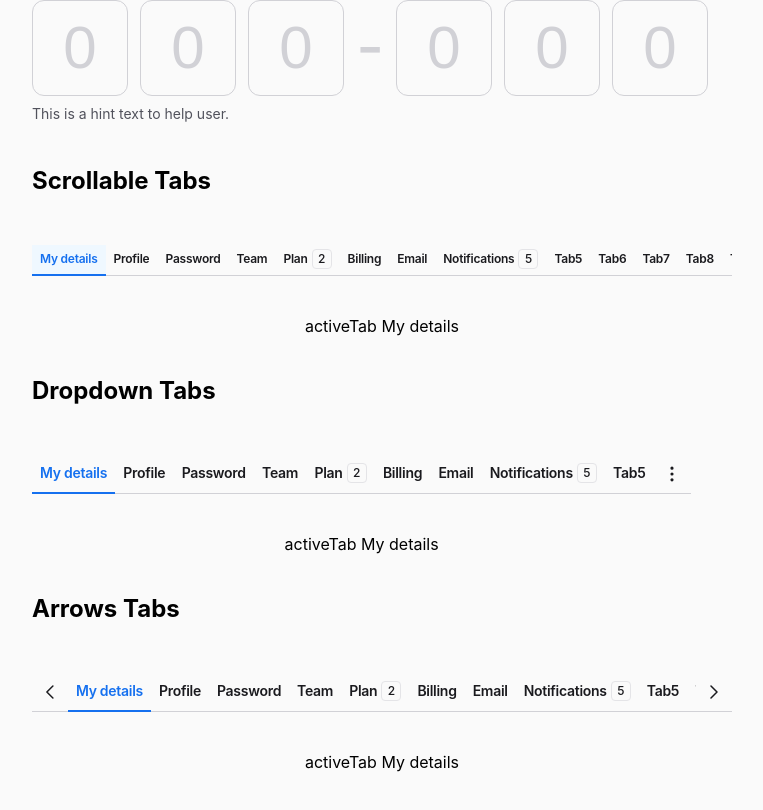
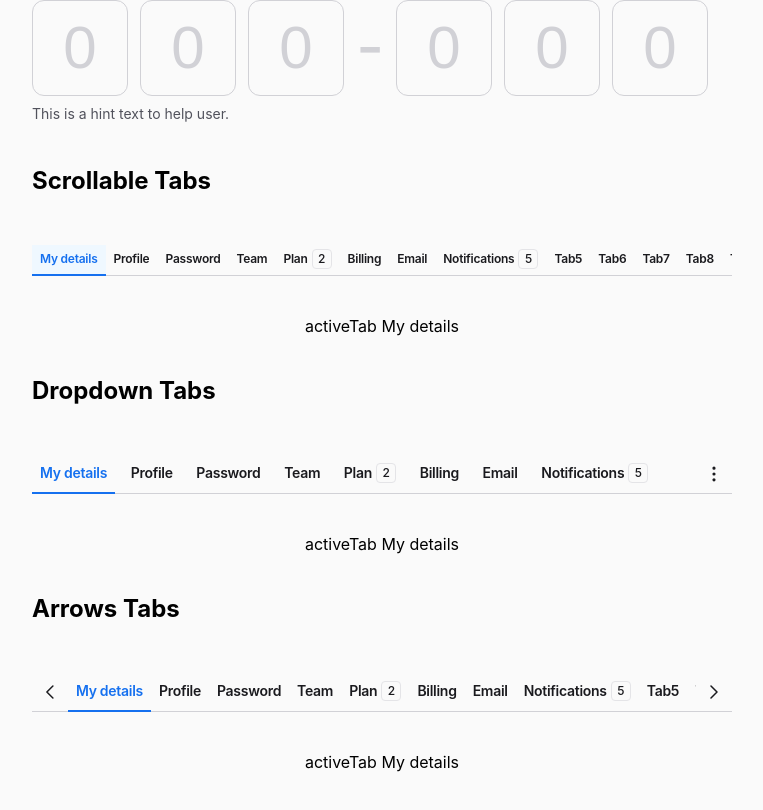
Before and after one commit to Dimatuzkoff/react-project, a React (Vite) app: page / in a window 1280 px wide. Shown: the part 2992-3802 px from the top of the page, without its empty margins (8-771 px from the left). Built offline with nearby package versions, Linux system fonts and the light colour scheme.

Commit message:
fixed tabs

```diff
--- a/src/app/App.tsx
+++ b/src/app/App.tsx
@@ -351,9 +351,6 @@ export const App = () => {
             </div>
             <div
                 style={{
-                    display: 'flex',
-                    flexDirection: 'column',
-                    alignItems: 'start',
                     marginTop: '40px',
                 }}
             >
--- a/src/widgets/tabs/libs/hooks/useContainerWidth.ts
+++ b/src/widgets/tabs/libs/hooks/useContainerWidth.ts
@@ -16,5 +16,5 @@ export const useContainerWidth = (ref: RefObject<HTMLElement | null>) => {
         return () => window.removeEventListener('resize', updateWidth);
     }, [ref]);
 
-    return width;
+    return width - 40;
 };
--- a/src/widgets/tabs/ui/Tabs/Tabs.tsx
+++ b/src/widgets/tabs/ui/Tabs/Tabs.tsx
@@ -101,6 +101,7 @@ export const Tabs = ({
                         behavior={behavior}
                         isDisabled={isDisabled}
                         size={size}
+                        isOpenDropdown={isOpenDropdown}
                     />
                 </div>
                 {behavior === 'dropdown' && (
--- a/src/widgets/tabs/ui/TabsToolIcon/TabsToolIcon.module.scss
+++ b/src/widgets/tabs/ui/TabsToolIcon/TabsToolIcon.module.scss
@@ -21,4 +21,22 @@
     &.rotate {
         transform: rotate(180deg);
     }
+    &.gap {
+        margin-left: 40px;
+    }
+
+    &.active {
+        img {
+            filter: brightness(0) saturate(100%) invert(27%) sepia(94%)
+                saturate(7497%) hue-rotate(209deg) brightness(99%)
+                contrast(101%);
+        }
+    }
+    &:hover {
+        img {
+            filter: brightness(0) saturate(100%) invert(27%) sepia(94%)
+                saturate(7497%) hue-rotate(209deg) brightness(99%)
+                contrast(101%);
+        }
+    }
 }
--- a/src/widgets/tabs/ui/TabsToolIcon/TabsToolIcon.tsx
+++ b/src/widgets/tabs/ui/TabsToolIcon/TabsToolIcon.tsx
@@ -13,6 +13,7 @@ interface TabsToolIconProps {
     isRotate?: boolean;
     position: 'left' | 'right';
     isDisabled?: boolean;
+    isOpenDropdown?: boolean;
 }
 
 export const TabsToolIcon = ({
@@ -22,6 +23,7 @@ export const TabsToolIcon = ({
     isRotate,
     position,
     isDisabled,
+    isOpenDropdown,
 }: TabsToolIconProps) => {
     const src =
         behavior === 'arrows'
@@ -42,6 +44,10 @@ export const TabsToolIcon = ({
                             [styles.size36]: size === '36',
                             [styles.size40]: size === '40',
                             [styles.rotate]: isRotate,
+                            [styles.active]:
+                                isOpenDropdown && behavior === 'dropdown',
+                            [styles.gap]:
+                                behavior === 'dropdown' && position === 'right',
                         })}
                     >
                         <img src={src} alt="icon" />
```
